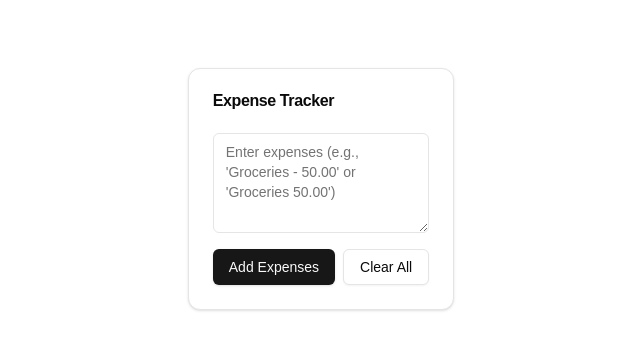
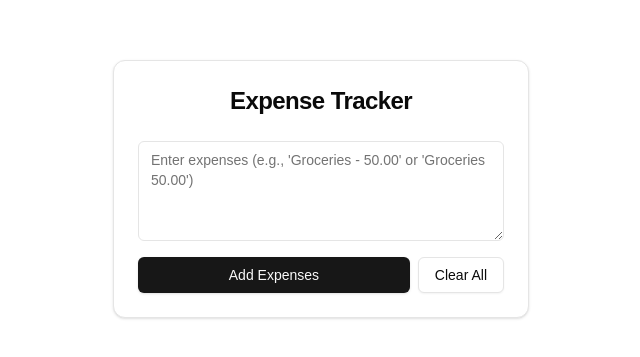
Before and after one commit to Adityanshkapasia/expense-tracker, a Next.js app: page / in a window 1280 px wide. Shown: the part 211-568 px from the top of the page, without its empty margins (319-959 px from the left). Built offline with nearby package versions, Linux system fonts and the light colour scheme.

Commit message:
serial numbers added

```diff
--- a/components/ExpenseTracker.tsx
+++ b/components/ExpenseTracker.tsx
@@ -51,23 +51,23 @@ export default function ExpenseTracker() {
   const total = expenses.reduce((sum, expense) => sum + expense.amount, 0)
 
   return (
-    <div className="max-w-md mx-auto p-4">
-      <Card>
+    <div className="w-full max-w-md mx-auto p-4">
+      <Card className="w-full">
         <CardHeader>
-          <CardTitle>Expense Tracker</CardTitle>
+          <CardTitle className="text-xl sm:text-2xl text-center">Expense Tracker</CardTitle>
         </CardHeader>
         <CardContent>
           <Textarea
             placeholder="Enter expenses (e.g., 'Groceries - 50.00' or 'Groceries 50.00')"
             value={input}
             onChange={(e) => setInput(e.target.value)}
-            className="min-h-[100px]"
+            className="min-h-[100px] mb-4"
           />
-          <div className="flex space-x-2 mt-4">
-            <Button onClick={handleSubmit} className="flex-grow">
+          <div className="flex flex-col sm:flex-row space-y-2 sm:space-y-0 sm:space-x-2">
+            <Button onClick={handleSubmit} className="w-full sm:w-auto flex-grow">
               Add Expenses
             </Button>
-            <Button onClick={handleClearAll} variant="outline">
+            <Button onClick={handleClearAll} variant="outline" className="w-full sm:w-auto">
               Clear All
             </Button>
           </div>
@@ -83,23 +83,24 @@ export default function ExpenseTracker() {
       )}
 
       {expenses.length > 0 && (
-        <Card className="mt-4">
+        <Card className="mt-4 w-full">
           <CardHeader>
-            <CardTitle>Expense List</CardTitle>
+            <CardTitle className="text-lg sm:text-xl">Expense List</CardTitle>
           </CardHeader>
           <CardContent>
             <ul className="space-y-2">
-              {expenses.map((expense) => (
-                <li key={expense.id} className="flex justify-between">
-                  <span>{expense.description}</span>
-                  <span>${expense.amount.toFixed(2)}</span>
+              {expenses.map((expense, index) => (
+                <li key={expense.id} className="flex items-center text-sm sm:text-base">
+                  <span className="w-6 flex-shrink-0 font-medium">{index + 1}.</span>
+                  <span className="flex-grow truncate mr-2">{expense.description}</span>
+                  <span className="flex-shrink-0 font-medium">${expense.amount.toFixed(2)}</span>
                 </li>
               ))}
             </ul>
           </CardContent>
-          <CardFooter className="flex justify-between font-bold">
-            <span>Total:</span>
-            <span>${total.toFixed(2)}</span>
+          <CardFooter className="flex justify-between items-center bg-muted rounded-b-lg">
+            <span className="font-bold text-sm sm:text-base">Total:</span>
+            <span className="font-bold text-lg sm:text-xl">${total.toFixed(2)}</span>
           </CardFooter>
         </Card>
       )}
```
